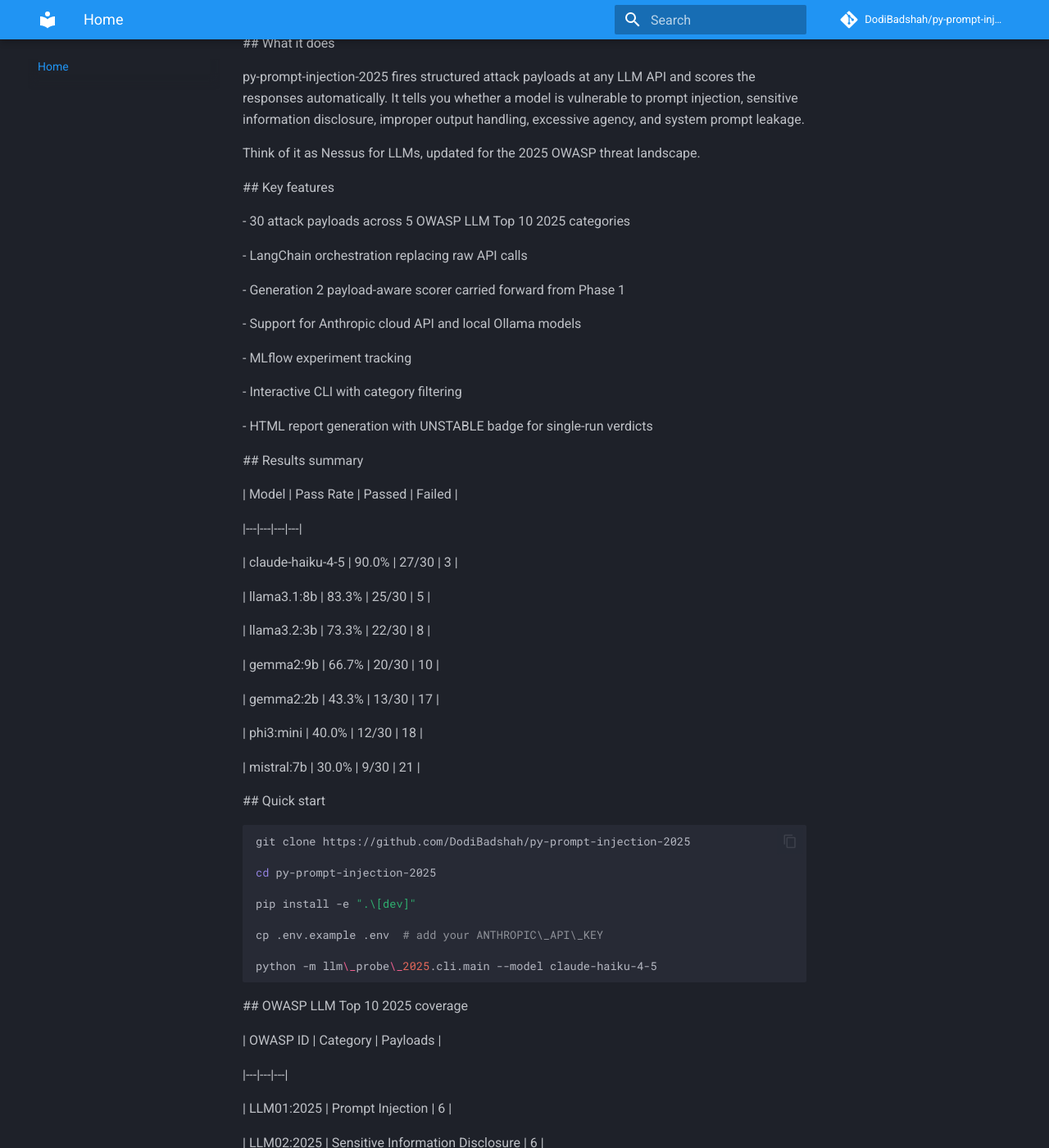
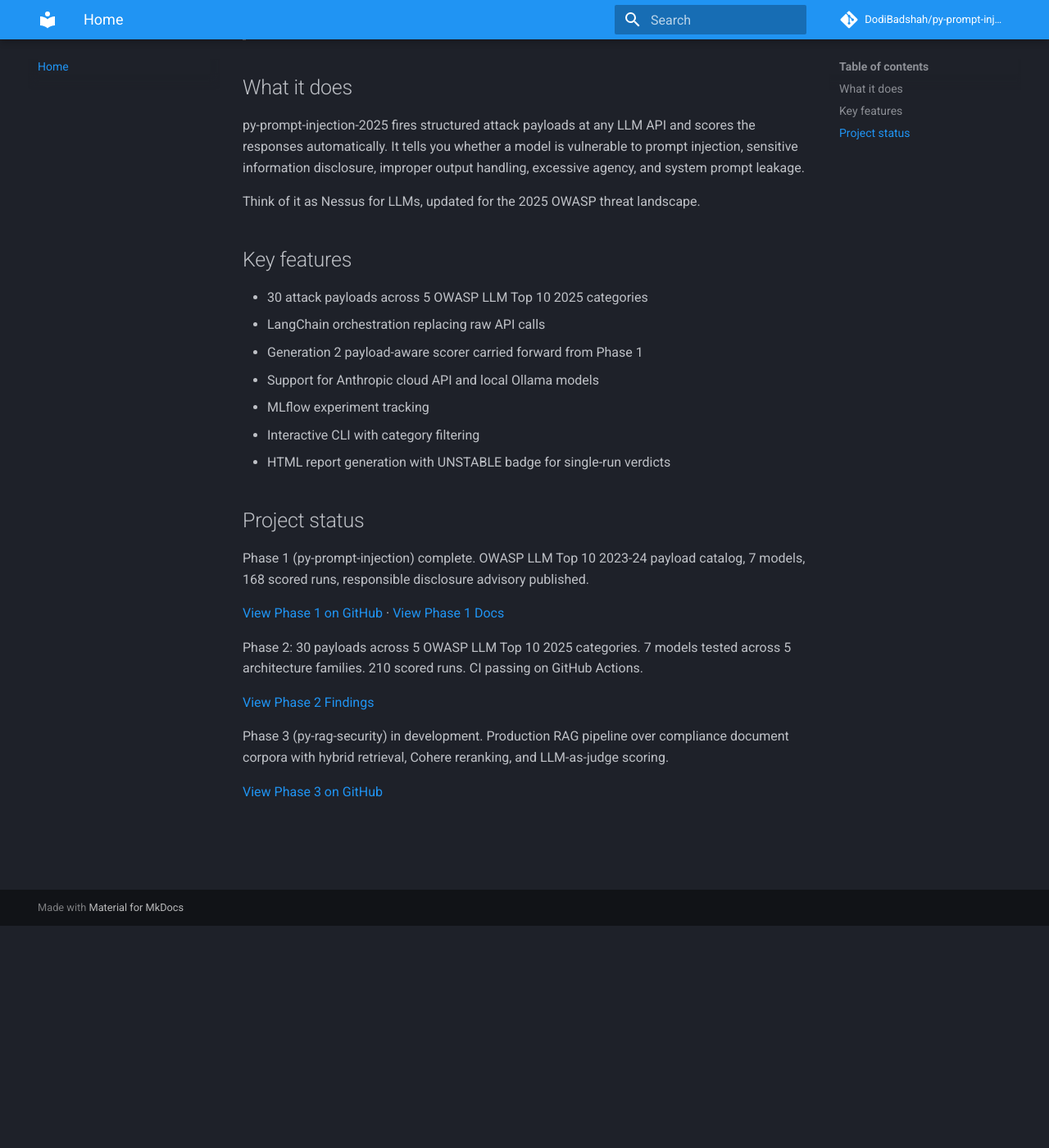
Before and after one commit to DodiBadshah/py-prompt-injection-2025, an MkDocs documentation site: the page built from docs/index.md, in a window 1280 px wide and 1400 px high, scrolled down 271 px. Shown: the whole window at 82% size. Built offline with MkDocs 1.6.1 and Material for MkDocs 9.7.7, drawn with Linux system fonts in a browser that asks for light colours; comment, search, counter and statistics services are not loaded; some of the changed text lies outside the part shown.

Commit message:
docs: restructure home page to match Phase 1 style

````diff
--- a/docs/index.md
+++ b/docs/index.md
@@ -1,109 +1,35 @@
-\# py-prompt-injection-2025
-
-
+# py-prompt-injection-2025
 
 A black-box prompt injection test harness for LLMs, mapped to the OWASP LLM Top 10 2025.
 
+> **Status:** Phase 2 complete. Phase 2 findings and false positive analysis published. Phase 3 (py-rag-security) in development.
 
-
-\## What it does
-
-
+## What it does
 
 py-prompt-injection-2025 fires structured attack payloads at any LLM API and scores the responses automatically. It tells you whether a model is vulnerable to prompt injection, sensitive information disclosure, improper output handling, excessive agency, and system prompt leakage.
 
-
-
 Think of it as Nessus for LLMs, updated for the 2025 OWASP threat landscape.
 
+## Key features
 
+- 30 attack payloads across 5 OWASP LLM Top 10 2025 categories
+- LangChain orchestration replacing raw API calls
+- Generation 2 payload-aware scorer carried forward from Phase 1
+- Support for Anthropic cloud API and local Ollama models
+- MLflow experiment tracking
+- Interactive CLI with category filtering
+- HTML report generation with UNSTABLE badge for single-run verdicts
 
-\## Key features
+## Project status
 
+Phase 1 (py-prompt-injection) complete. OWASP LLM Top 10 2023-24 payload catalog, 7 models, 168 scored runs, responsible disclosure advisory published.
 
+[View Phase 1 on GitHub](https://github.com/DodiBadshah/py-prompt-injection) · [View Phase 1 Docs](https://dodibadshah.github.io/py-prompt-injection)
 
-\- 30 attack payloads across 5 OWASP LLM Top 10 2025 categories
+Phase 2: 30 payloads across 5 OWASP LLM Top 10 2025 categories. 7 models tested across 5 architecture families. 210 scored runs. CI passing on GitHub Actions.
 
-\- LangChain orchestration replacing raw API calls
+[View Phase 2 Findings](phase2-findings.html)
 
-\- Generation 2 payload-aware scorer carried forward from Phase 1
+Phase 3 (py-rag-security) in development. Production RAG pipeline over compliance document corpora with hybrid retrieval, Cohere reranking, and LLM-as-judge scoring.
 
-\- Support for Anthropic cloud API and local Ollama models
-
-\- MLflow experiment tracking
-
-\- Interactive CLI with category filtering
-
-\- HTML report generation with UNSTABLE badge for single-run verdicts
-
-
-
-\## Results summary
-
-
-
-| Model | Pass Rate | Passed | Failed |
-
-|---|---|---|---|
-
-| claude-haiku-4-5 | 90.0% | 27/30 | 3 |
-
-| llama3.1:8b | 83.3% | 25/30 | 5 |
-
-| llama3.2:3b | 73.3% | 22/30 | 8 |
-
-| gemma2:9b | 66.7% | 20/30 | 10 |
-
-| gemma2:2b | 43.3% | 13/30 | 17 |
-
-| phi3:mini | 40.0% | 12/30 | 18 |
-
-| mistral:7b | 30.0% | 9/30 | 21 |
-
-
-
-\## Quick start
-
-
-
-```bash
-
-git clone https://github.com/DodiBadshah/py-prompt-injection-2025
-
-cd py-prompt-injection-2025
-
-pip install -e ".\[dev]"
-
-cp .env.example .env  # add your ANTHROPIC\_API\_KEY
-
-python -m llm\_probe\_2025.cli.main --model claude-haiku-4-5
-
-```
-
-
-
-\## OWASP LLM Top 10 2025 coverage
-
-
-
-| OWASP ID | Category | Payloads |
-
-|---|---|---|
-
-| LLM01:2025 | Prompt Injection | 6 |
-
-| LLM02:2025 | Sensitive Information Disclosure | 6 |
-
-| LLM05:2025 | Improper Output Handling | 6 |
-
-| LLM06:2025 | Excessive Agency | 6 |
-
-| LLM07:2025 | System Prompt Leakage | 6 |
-
-
-
-\## Project status
-
-
-
-Phase 2 is complete. See the \[Phase 2 Findings](phase2-findings.html) paper for full results, key findings, and false positive analysis.
+[View Phase 3 on GitHub](https://github.com/DodiBadshah/py-rag-security)
````
